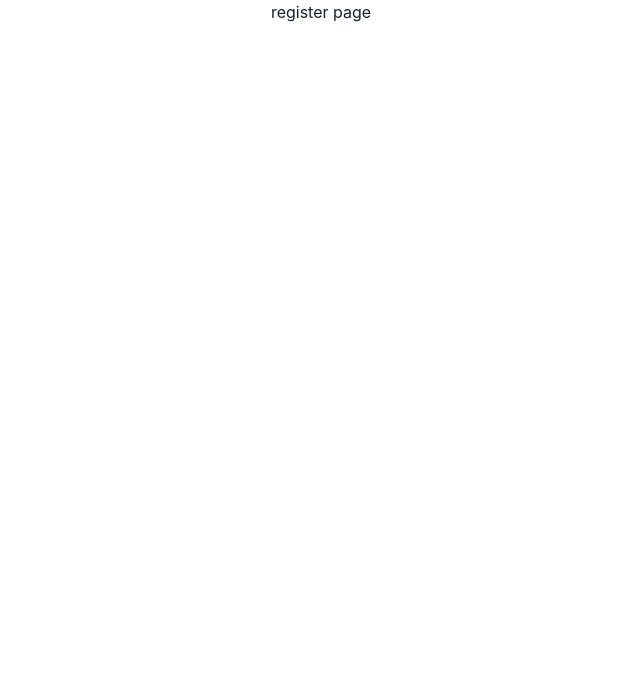
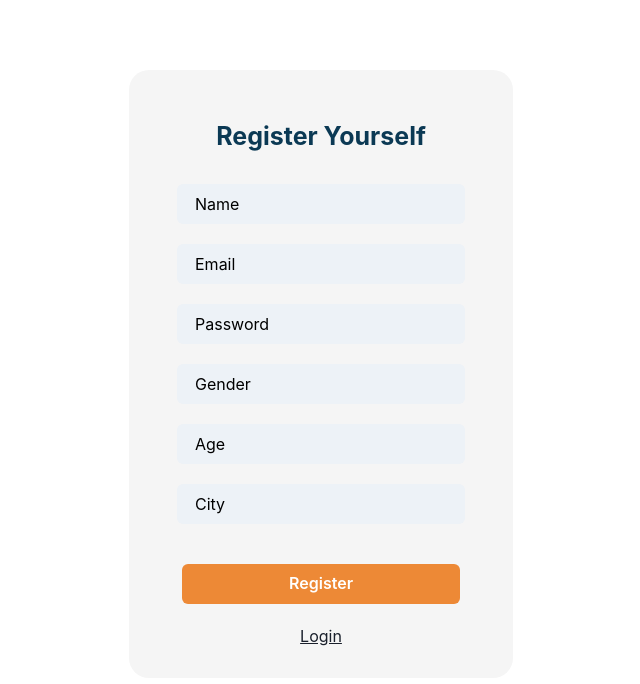
Before and after one commit to Narendra-patel-np/Volunteer-Now, a React (Create React App) app in the folder frontend/: page /register in a window 1280 px wide. Shown: the top 684 px of the page, without its empty margins (319-959 px from the left). Built offline with nearby package versions, Linux system fonts and the light colour scheme; a web font is replaced by a local one.

Commit message:
login register ui

```diff
--- a/frontend/package.json
+++ b/frontend/package.json
@@ -7,6 +7,8 @@
     "@emotion/react": "^11.11.1",
     "@emotion/styled": "^11.11.0",
     "@fortawesome/fontawesome-svg-core": "^6.5.1",
+    "@fortawesome/free-brands-svg-icons": "^6.5.1",
+    "@fortawesome/free-regular-svg-icons": "^6.5.1",
     "@fortawesome/free-solid-svg-icons": "^6.5.1",
     "@fortawesome/react-fontawesome": "^0.2.0",
     "@testing-library/jest-dom": "^5.17.0",
--- a/frontend/src/components/pages/login.jsx
+++ b/frontend/src/components/pages/login.jsx
@@ -1,7 +1,68 @@
 import React from "react";
+import { Box, Button, Input, Stack, Text } from "@chakra-ui/react";
+import { Link } from "react-router-dom";
 
 const Login = () => {
-  return <div>login page</div>;
+  return (
+    <Box
+      w={"25%"}
+      m={"auto"}
+      mt={"120px"}
+      p={"12"}
+      bg={"#f5f5f5"}
+      borderRadius={"20"}
+    >
+      <Stack spacing={5}>
+        <Text
+          textAlign={"center"}
+          fontWeight={"bold"}
+          mb={2}
+          fontSize={"25"}
+          color={"#0b3954"}
+        >
+          Log in
+        </Text>
+
+        <Input
+          variant="filled"
+          placeholder="Email"
+          type="text"
+          name="email"
+          _placeholder={{ color: "black" }}
+          // isInvalid
+          // errorBorderColor="orange.400"
+          // onChange={handleChange}
+          // value={newProduct.category}
+        />
+        <Input
+          variant="filled"
+          placeholder="Password"
+          type="password"
+          name="password"
+          _placeholder={{ color: "black" }}
+
+          // isInvalid
+          // errorBorderColor="orange.400"
+          // value={newProduct.price}
+          // onChange={handleChange}
+        />
+
+        <Button
+          // #0b3954
+          bg={"orange.400"}
+          m={"20px 5px"}
+          color={"white"}
+          _hover={{ bg: "#e89f22" }}
+          // onClick={AddProduct}
+        >
+          Log In
+        </Button>
+      </Stack>
+      <Link style={{ textDecoration: "underline" }} to="/register">
+        Register
+      </Link>
+    </Box>
+  );
 };
 
 export default Login;
--- a/frontend/src/components/pages/register.jsx
+++ b/frontend/src/components/pages/register.jsx
@@ -1,7 +1,98 @@
+import { Box, Button, Input, Stack, Text } from "@chakra-ui/react";
 import React from "react";
+import { Link } from "react-router-dom";
 
 const Register = () => {
-  return <div>register page</div>;
+  return (
+    <Box
+      w={"30%"}
+      m={"auto"}
+      mt={"70px"}
+      p={"12"}
+      pb="30px"
+      bg={"#F5F5F5"}
+      borderRadius={"20"}
+    >
+      <Stack spacing={5}>
+        <Text
+          textAlign={"center"}
+          fontWeight={"bold"}
+          mb={2}
+          fontSize={"25"}
+          color={"#0b3954"}
+        >
+          Register Yourself
+        </Text>
+        <Input
+          variant="filled"
+          placeholder="Name"
+          type="text"
+          name="name"
+          _placeholder={{ color: "black" }}
+          // value={newProduct.name}
+          // onChange={handleChange}
+        />
+        <Input
+          variant="filled"
+          placeholder="Email"
+          type="text"
+          name="email"
+          _placeholder={{ color: "black" }}
+          // onChange={handleChange}
+          // value={newProduct.category}
+        />
+        <Input
+          variant="filled"
+          placeholder="Password"
+          type="password"
+          _placeholder={{ color: "black" }}
+          name="password"
+          // value={newProduct.price}
+          // onChange={handleChange}
+        />
+        <Input
+          variant="filled"
+          placeholder="Gender"
+          type="text"
+          name="gender"
+          _placeholder={{ color: "black" }}
+          // value={newProduct.image}
+          // onChange={handleChange}
+        />
+        <Input
+          variant="filled"
+          placeholder="Age"
+          type="number"
+          _placeholder={{ color: "black" }}
+          name="age"
+          // value={newProduct.brand}
+          // onChange={handleChange}
+        />
+        <Input
+          variant="filled"
+          placeholder="City"
+          type="text"
+          _placeholder={{ color: "black" }}
+          name="city"
+          // value={newProduct.size}
+          // onChange={handleChange}
+        />
+        <Button
+          // #0b3954
+          bg={"orange.400"}
+          m={"20px 5px"}
+          color={"white"}
+          _hover={{ bg: "#e89f22" }}
+          // onClick={AddProduct}
+        >
+          Register
+        </Button>
+      </Stack>
+      <Link style={{ textDecoration: "underline" }} to="/login">
+        Login
+      </Link>
+    </Box>
+  );
 };
 
 export default Register;
--- a/frontend/src/components/stats.jsx
+++ b/frontend/src/components/stats.jsx
@@ -34,7 +34,7 @@ const Stats = () => {
     },
   ];
   return (
-    <SimpleGrid columns={{ base: 2, sm: 4, md: 4 }} spacing={1} mt={12} mb={4}>
+    <SimpleGrid columns={{ base: 2, sm: 4, md: 4 }} spacing={1} mt={12} mb={10}>
       {statData.map((data) => (
         <Box key={data.id} p={{ base: 2, sm: 5 }} textAlign="center">
           <span style={{ color: "#ffb128", fontWeight: "bold", fontSize: 48 }}>
--- a/frontend/src/components/topSection.jsx
+++ b/frontend/src/components/topSection.jsx
@@ -52,7 +52,7 @@ const TopSection = () => {
         mb={"5"}
         mt={"90px"}
         border={"none"}
-        bg={"tomato"}
+        bg={"orange.400"}
         borderRadius={"15"}
         fontSize={"22px"}
         color={"white"}
```
Also changed, not shown: frontend/src/components/Footer.jsx (+51 -46 lines), 1 other file (tests, documents, lock files or other folders).
